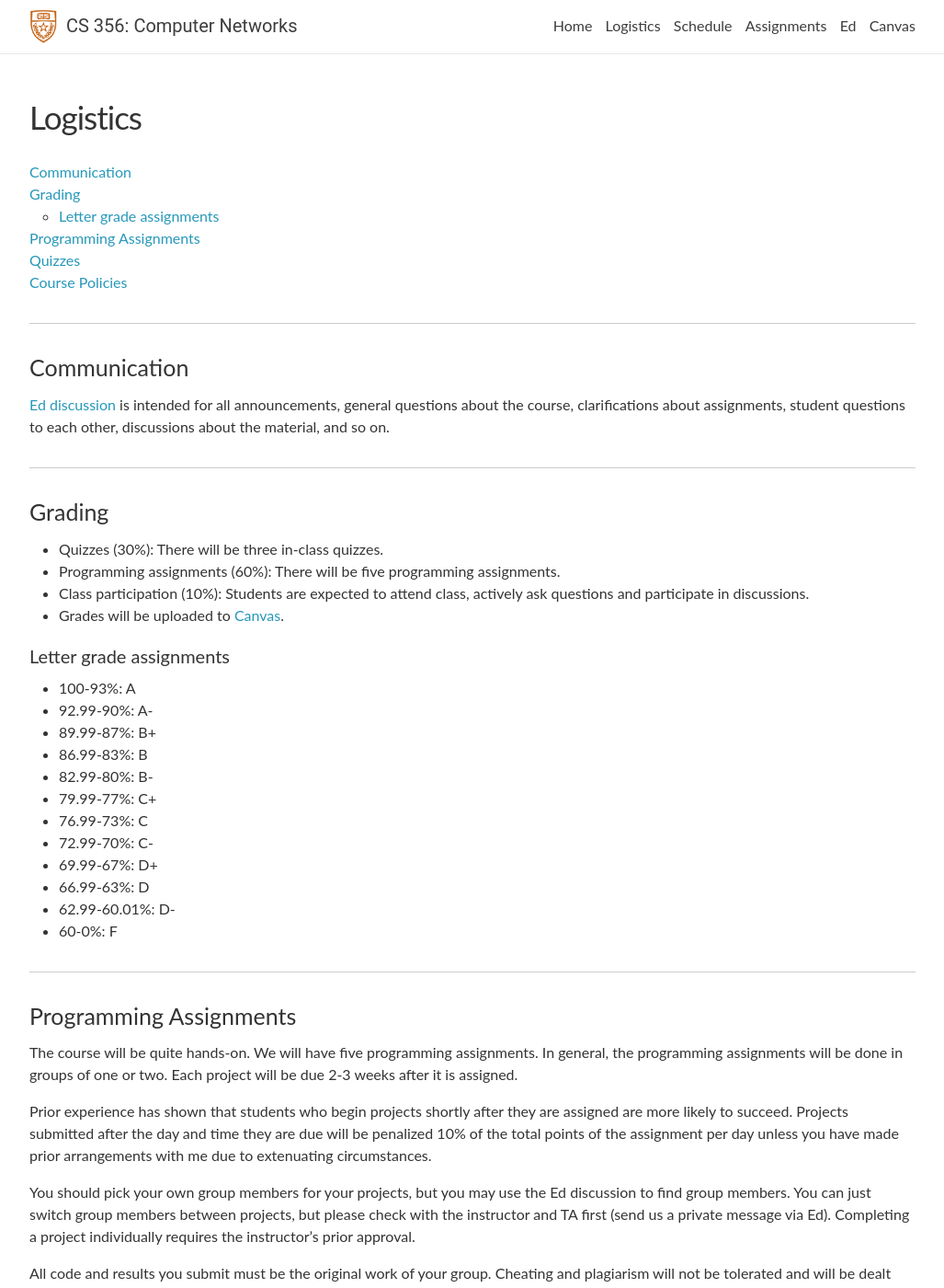
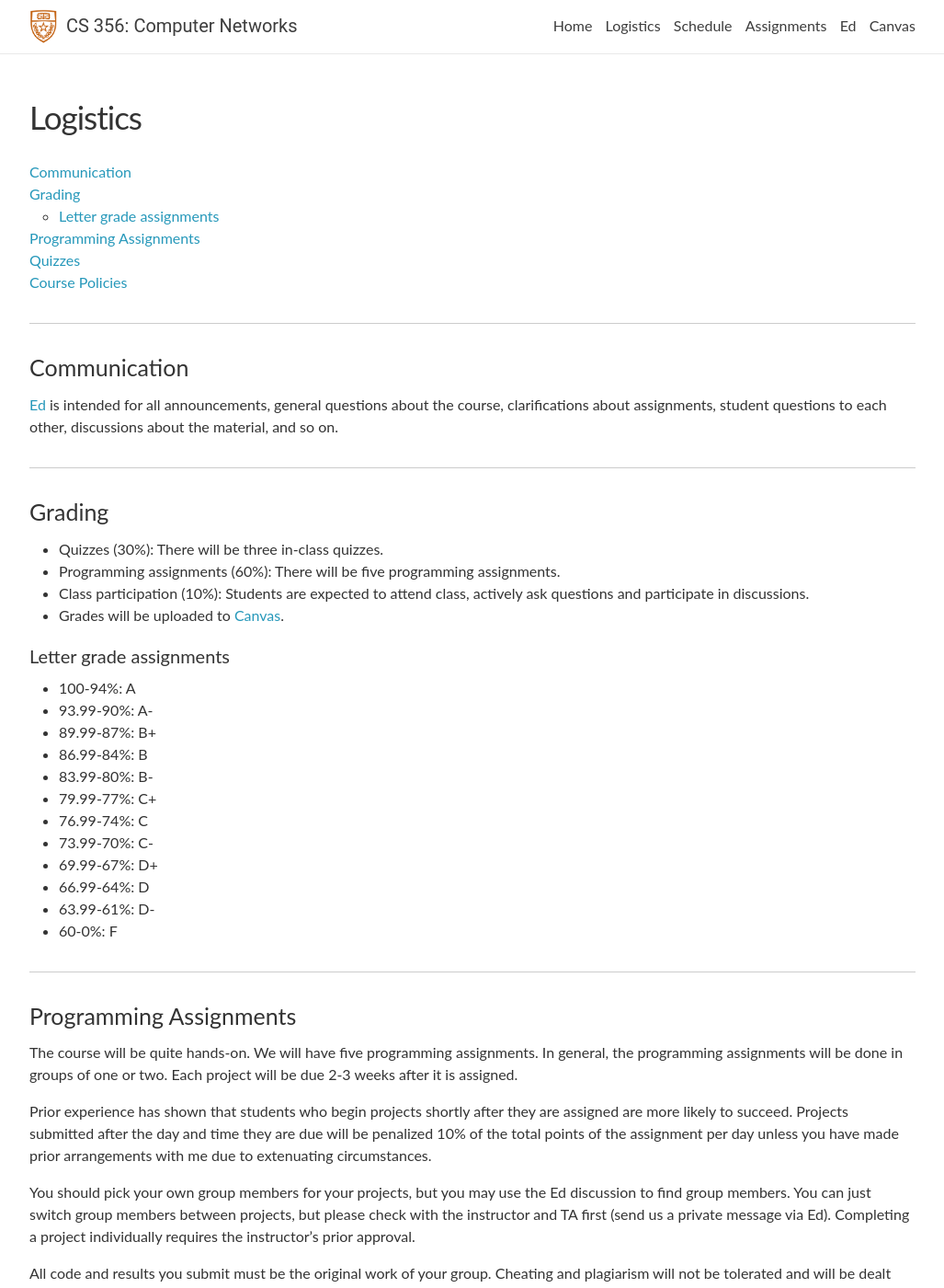
Before and after one commit to utcs356/sp25, a Jekyll site: the page built from _pages/logistics.md, in a window 1280 px wide and 1400 px high. Shown: the whole window at 92% size, without its empty margins (126-1153 px from the left). Built offline with Jekyll 4.4.1, drawn with Linux system fonts in a browser that asks for light colours; nearby versions of some CDN libraries; comment, search, counter and statistics services are not loaded.

Commit message:
Update grading scheme

```diff
--- a/_pages/logistics.md
+++ b/_pages/logistics.md
@@ -11,7 +11,7 @@ title: Logistics
 
 ### Communication
 
-[Ed discussion](https://edstem.org/us/courses/50367) is intended for all announcements, general questions about the course, clarifications about assignments, student questions to each other, discussions about the material, and so on.
+[Ed](https://edstem.org/us/courses/71813) is intended for all announcements, general questions about the course, clarifications about assignments, student questions to each other, discussions about the material, and so on.
 
 ***
 
@@ -20,20 +20,20 @@ title: Logistics
 * Quizzes (30%): There will be three in-class quizzes.
 * Programming assignments (60%): There will be five programming assignments.
 * Class participation (10%): Students are expected to attend class, actively ask questions and participate in discussions.
-* Grades will be uploaded to [Canvas](https://utexas.instructure.com/courses/1384497).
+* Grades will be uploaded to [Canvas](https://utexas.instructure.com/courses/1414169).
 
 #### Letter grade assignments
-* 100-93%: A
-* 92.99-90%: A-
+* 100-94%: A
+* 93.99-90%: A-
 * 89.99-87%: B+
-* 86.99-83%: B
-* 82.99-80%: B-
+* 86.99-84%: B
+* 83.99-80%: B-
 * 79.99-77%: C+
-* 76.99-73%: C
-* 72.99-70%: C-
+* 76.99-74%: C
+* 73.99-70%: C-
 * 69.99-67%: D+
-* 66.99-63%: D
-* 62.99-60.01%: D-
+* 66.99-64%: D
+* 63.99-61%: D-
 * 60-0%: F
 
 ***
```
